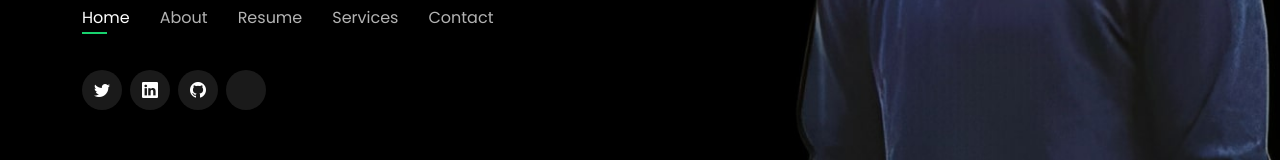
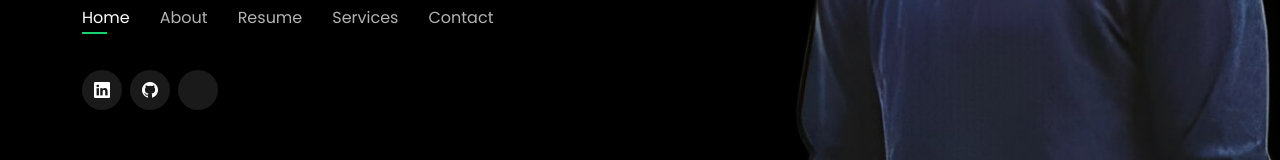
Before and after one commit to whitehawk0910/whitehawk0910.github.io, a plain HTML site: page index.html in a window 1280 px wide. Shown: the part 408-568 px from the top of the page. Drawn offline with nearby package versions, Linux system fonts and the light colour scheme.

Commit message:
Update index.html

```diff
--- a/index.html
+++ b/index.html
@@ -53,7 +53,7 @@
       </nav><!-- .navbar -->
 
       <div class="social-links">
-         <a href="https://codeforces.com/profile/MikasaAckerman5890" class="twitter"><i class="bi bi-twitter"></i></a>
+
         <a href="https://www.linkedin.com/in/piyush-kumar-2886001aa" class="linkedin"><i class="bi bi-linkedin"></i></a>
         <a href="https://github.com/whitehawk0910" class="github"><i class="bi bi-github"></i></a>
         <a href="https://codeforces.com/profile/MikasaAckerman5890" class="codeforces"><i class="bi bi-codeforces"></i></a>
```
